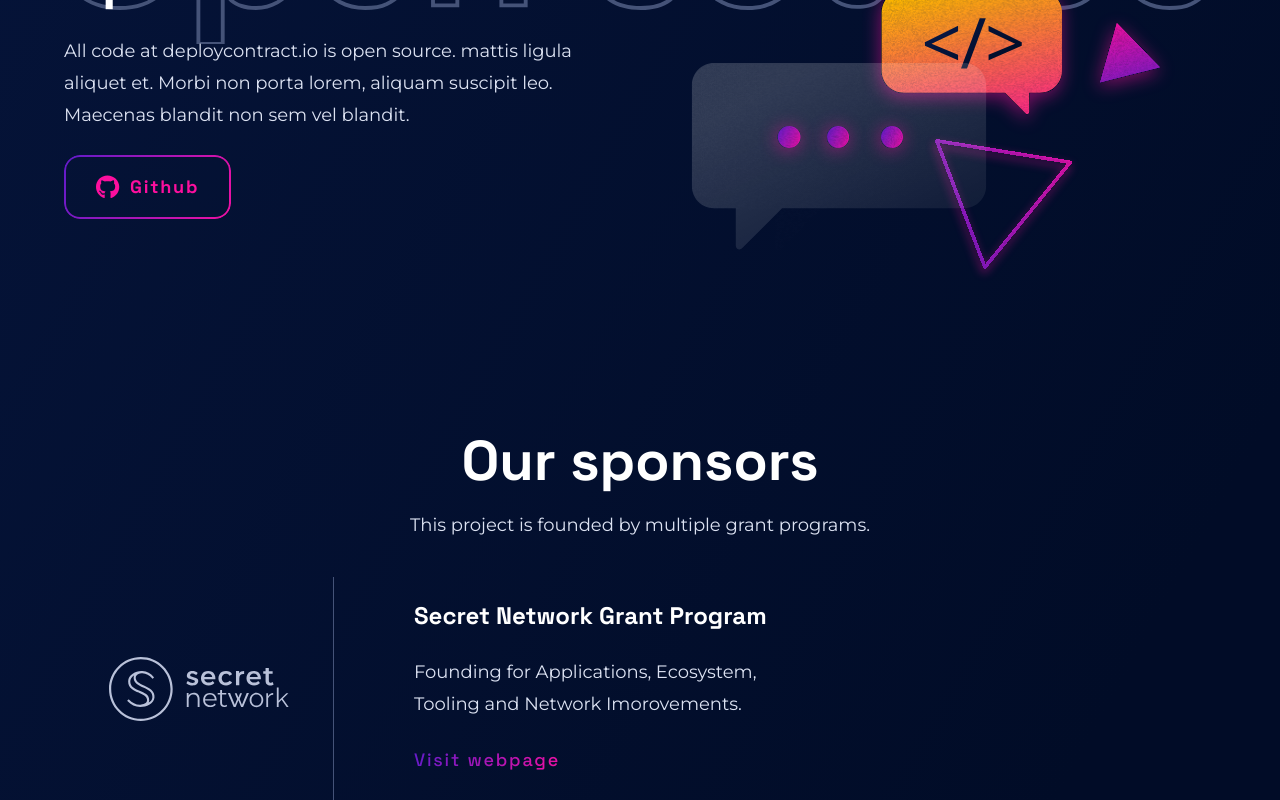
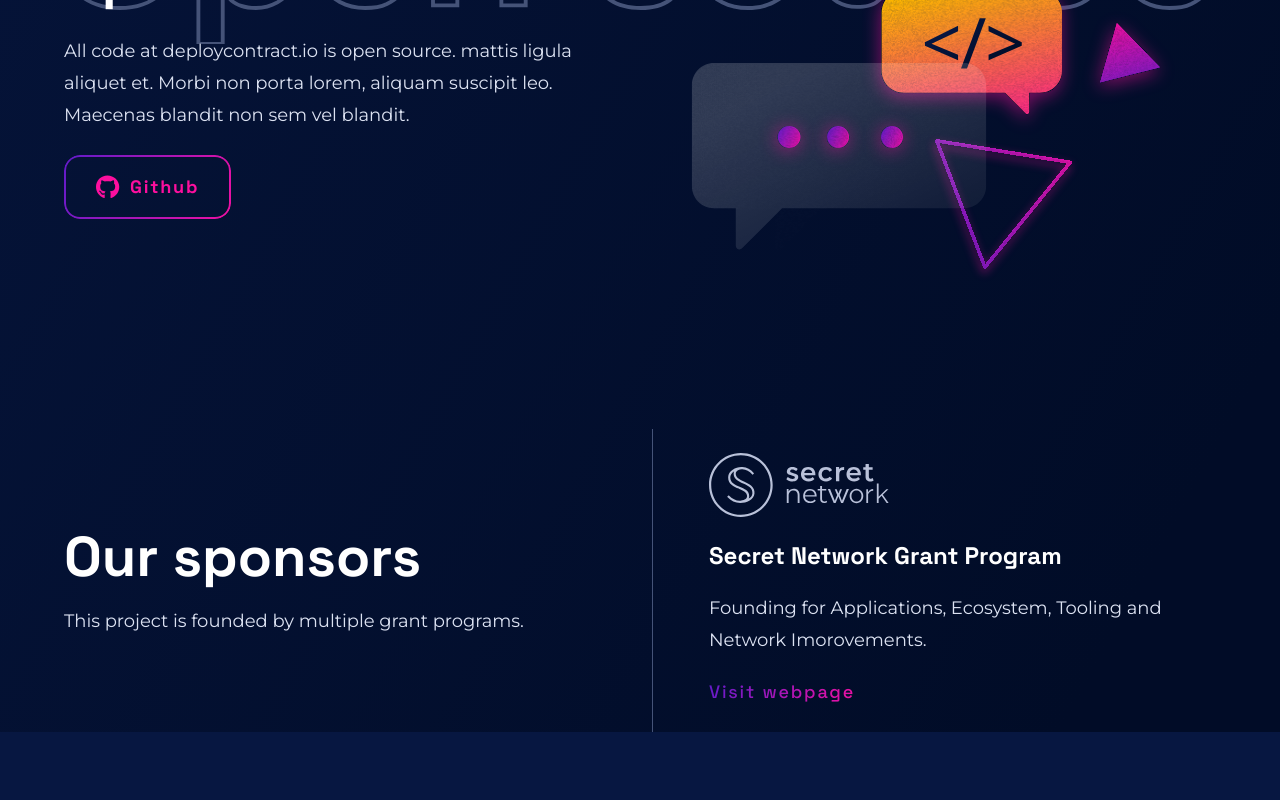
Before and after one commit to atomiklabs/deploycontracts.io, a Next.js app: page / in a window 1280 px wide. Shown: the part 2934-3734 px from the top of the page. After the commit the page ends 3666 px from the top, so only its background shows below. Built offline with nearby package versions, Linux system fonts and the light colour scheme.

Commit message:
add desktop screens

```diff
--- a/components/OurSponsors.tsx
+++ b/components/OurSponsors.tsx
@@ -1,29 +1,31 @@
 import GridContainer from '@/components/GridContainer'
-import LinkButton from './buttons/LinkButton'
-import H2 from './headings/H2'
+import LinkButton from '@/components/buttons/LinkButton'
+import H2 from '@/components/headings/H2'
 
 export default function OurSponsors() {
   return (
     <section className=' mt-20'>
       <GridContainer>
-        <div className='col-span-full flex flex-col gap-y-4 items-center md:mb-9'>
+        <div className='col-span-full lg:col-span-6 flex flex-col gap-y-4 items-center lg:items-start lg:justify-center'>
           <H2>
             <h2 className='text-center'>Our sponsors</h2>
           </H2>
           <div className='text-gray-100 tracking-[-0.002rem]'>This project is founded by multiple grant programs.</div>
         </div>
-        <div className='col-span-full md:col-span-3 flex flex-col gap-y-6 mt-11 md:mt-0 md:items-center md:justify-center md:border-r-[1px] md:border-[#455378]'>
+        <div className='col-span-full lg:col-span-6 lg:col-start-7 flex flex-col gap-y-6 md:flex-row lg:flex-col md:mt-9 lg:pl-14 lg:py-6 lg:mt-0 lg:border-l-[1px] lg:border-[#455378]'>
+          <div className='flex mt-11 md:mt-0 md:items-center md:justify-center lg:justify-start order-1 md:w-[40%] lg:w-full'>
             <div>
               <img src='/assets/secret-network.svg' alt='secret network logo' />
             </div>
           </div>
-        <div className='col-span-full md:col-start-4 md:col-span-5 flex flex-col items-start gap-y-6 mt-6 md:mt-0 md:py-6 md:pl-14'>
+          <div className='flex flex-col gap-y-5 items-start order-2 md:w-[60%] lg:w-full md:pl-14 md:py-6 lg:p-0 md:border-0 md:border-l-[1px] md:border-[#455378] lg:border-0'>
             <div className='text-lg text-white font-space-grotesk font-bold'>Secret Network Grant Program</div>
             <div className='text-gray-100 tracking-[-0.002rem]'>
               Founding for Applications, Ecosystem, Tooling and Network Imorovements.
             </div>
             <LinkButton href='#'>Visit webpage</LinkButton>
           </div>
+        </div>
       </GridContainer>
     </section>
   )
```
Lines whose indentation alone changed are shown as unchanged.
